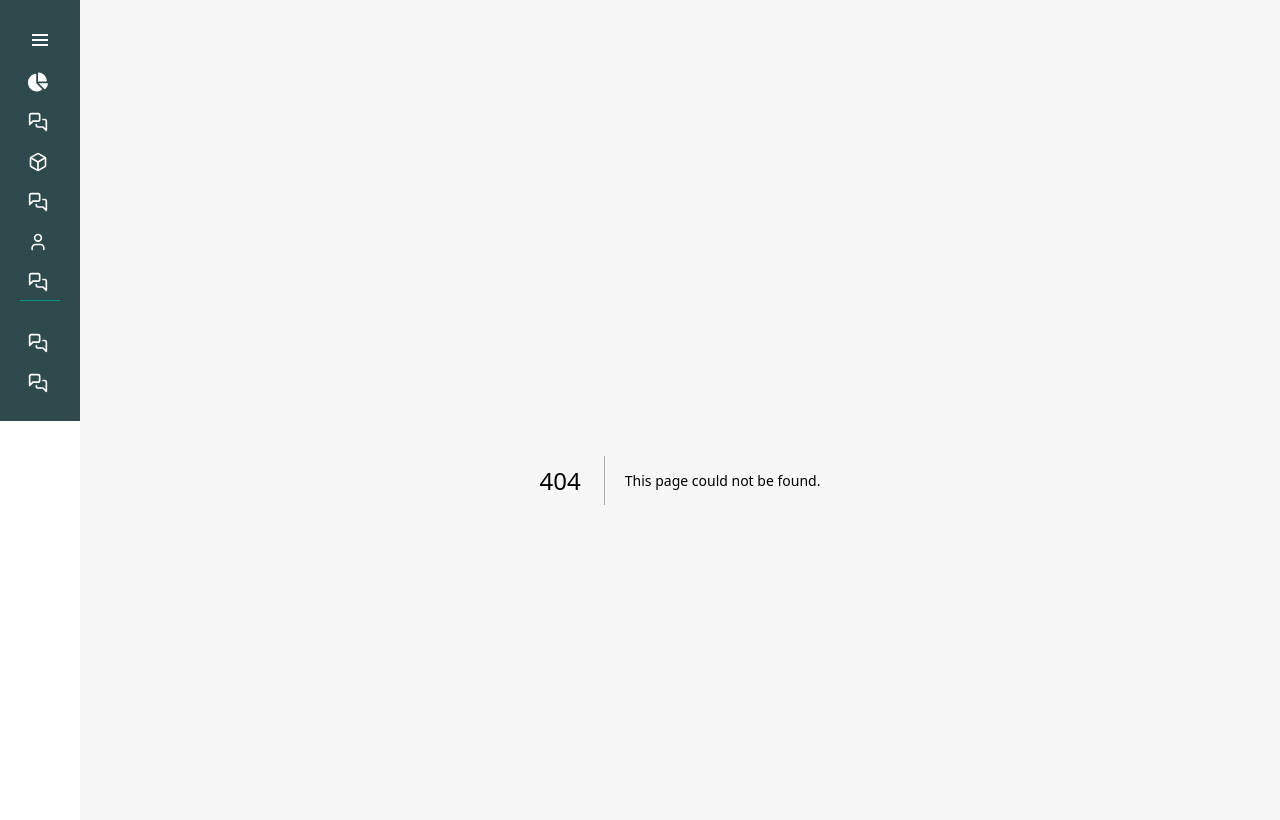
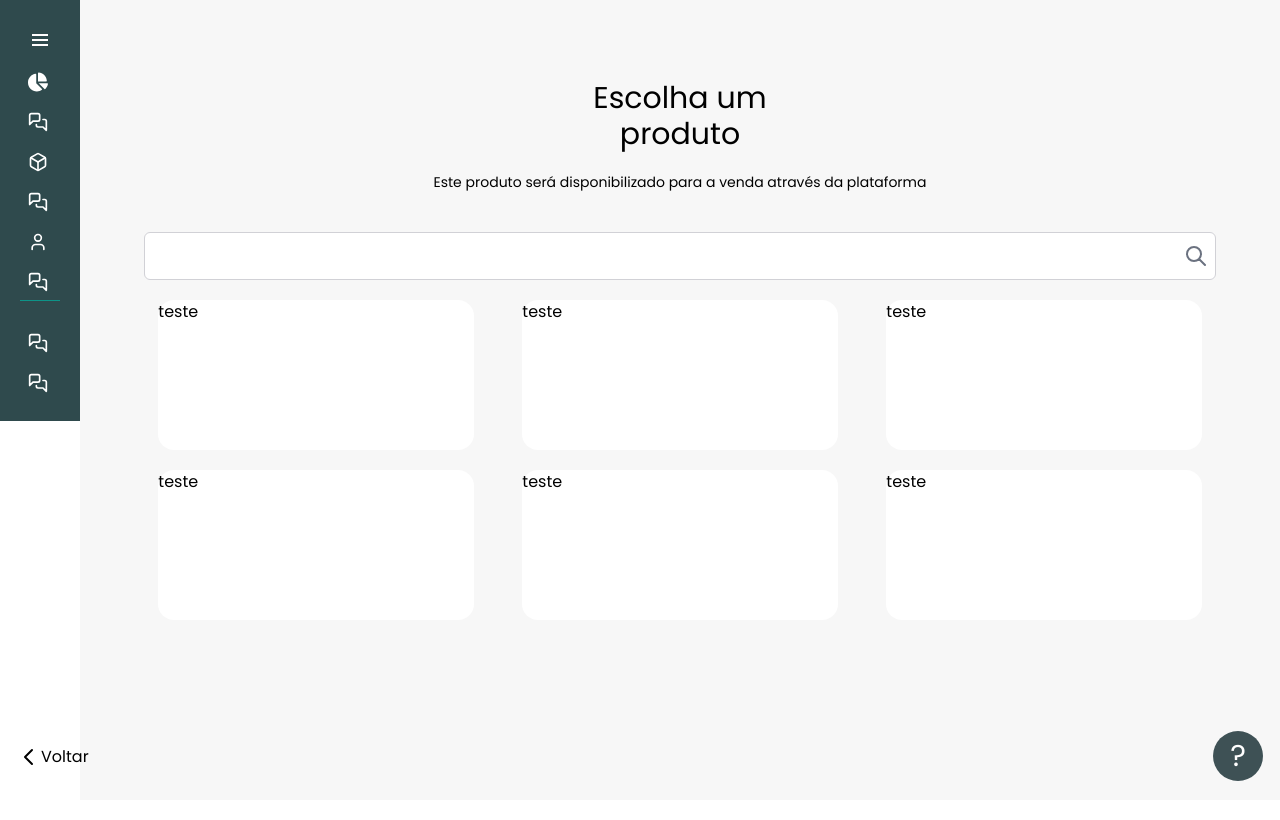
Before and after one commit to mb4ndeira/ecoo-apps, a Next.js app: page /produtor/venderproduto in a window 1280 px wide. Before the commit this address had no page. Shown: the top 820 px of the page. Built offline with nearby package versions, Linux system fonts and the light colour scheme.

Commit message:
feat: add sell products page

```diff
--- /dev/null
+++ b/src/app/produtor/venderproduto/page.tsx
@@ -0,0 +1,57 @@
+import Link from "next/link";
+import { HiOutlineChevronLeft, HiOutlineSearch } from "react-icons/hi";
+
+export default function Home() {
+  return (
+    <div className="flex flex-col bg-background">
+      <span className="text-center text-3xl">
+        Escolha um <br />
+        produto
+      </span>
+      <span className="mt-5 text-center text-sm">
+        Este produto será disponibilizado para a venda através da plataforma
+      </span>
+      <div className="relative mt-10">
+        <input
+          className="border border-[#D1D1D6] rounded-md h-12 p-4 pr-10 text-base inter-font w-full"
+          type="text"
+        />
+        <HiOutlineSearch
+          className="absolute top-1/2 right-2 transform -translate-y-1/2 text-gray-500 cursor-pointer"
+          size={24}
+        />
+      </div>
+      <div className="mt-5 w-full max-h-[350px] overflow-y-scroll gap-5 grid grid-cols-2 sm:grid-cols-3">
+        <div className="min-h-[150px] w-11/12 bg-white rounded-2xl mx-auto">
+          teste
+        </div>
+        <div className="min-h-[150px] w-11/12 bg-white rounded-2xl mx-auto">
+          teste
+        </div>
+
+        <div className="min-h-[150px] w-11/12 bg-white rounded-2xl mx-auto">
+          teste
+        </div>
+        <div className="min-h-[150px] w-11/12 bg-white rounded-2xl mx-auto">
+          teste
+        </div>
+
+        <div className="min-h-[150px] w-11/12 bg-white rounded-2xl mx-auto">
+          teste
+        </div>
+        <div className="min-h-[150px] w-11/12 bg-white rounded-2xl mx-auto">
+          teste
+        </div>
+      </div>
+      <Link href="./">
+        <button className="h-[50px] fixed bottom-[5px] left-[17px] flex">
+          <HiOutlineChevronLeft size={24} color="#000" />
+          <span>Voltar</span>
+        </button>
+      </Link>
+      <button className="w-[50px] h-[50px] bg-[#3E5155] rounded-full fixed bottom-[19px] right-[17px] text-white text-3xl">
+        ?
+      </button>
+    </div>
+  );
+}
--- a/src/components/producer/ProductMenu.tsx
+++ b/src/components/producer/ProductMenu.tsx
@@ -1,3 +1,4 @@
+import Link from "next/link";
 import { HiOutlineInformationCircle } from "react-icons/hi";
 
 export function ProductMenu() {
@@ -12,9 +13,11 @@ export function ProductMenu() {
         </button>
       </div>
       <div className="">
-        <button className="w-full bg-[#3E5155] rounded-md h-12 mb-[12px] text-white font-bold">
-          Vender um produto
-        </button>
+        <Link href="/produtor/venderproduto">
+          <button className="w-full bg-[#3E5155] rounded-md h-12 mb-[12px] text-white font-bold">
+            Vender um produto
+          </button>
+        </Link>
         <button className="w-full bg-transparent rounded-md h-12 mb-[20px] text-[#3E5155] border-2 border-[#3E5155] font-bold">
           Ver os meus produtos
         </button>
```
